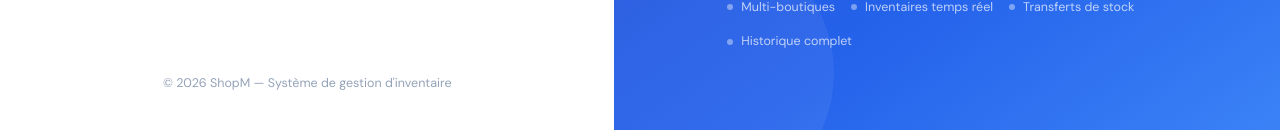
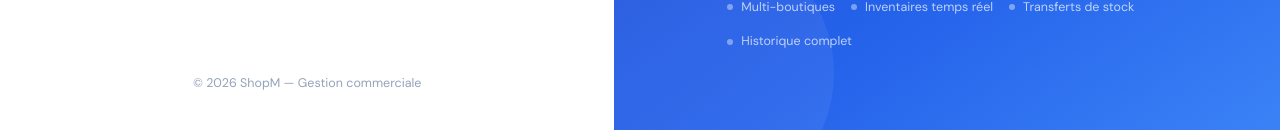
Before and after one commit to AbdelFadel06/InventoryFront, a React (Vite) app: page /login in a window 1280 px wide. Shown: the part 667-797 px from the top of the page. Built offline with nearby package versions, Linux system fonts and the light colour scheme.

Commit message:
fix: remplacer "gestion d'inventaire" par "Gestion commerciale"
Co-Authored-By: Claude Sonnet 4.6 <noreply@anthropic.com>

```diff
--- a/src/components/layout/MainLayout.tsx
+++ b/src/components/layout/MainLayout.tsx
@@ -133,7 +133,7 @@ function SidebarContent({ collapsed, onNavClick, onLogout }: {
         {!collapsed && (
           <div>
             <div style={{ color: "#fff", fontWeight: 700, fontSize: 15 }}>ShopM</div>
-            <div style={{ color: "#64748B", fontSize: 11 }}>Gestion d'inventaire</div>
+            <div style={{ color: "#64748B", fontSize: 11 }}>Gestion commerciale</div>
           </div>
         )}
       </div>
--- a/src/pages/auth/LoginPage.tsx
+++ b/src/pages/auth/LoginPage.tsx
@@ -415,7 +415,7 @@ export default function LoginPage() {
 
           {/* Footer */}
           <div className="login-footer">
-            © 2026 ShopM — Système de gestion d'inventaire
+            © 2026 ShopM — Gestion commerciale
           </div>
         </div>
 
```
